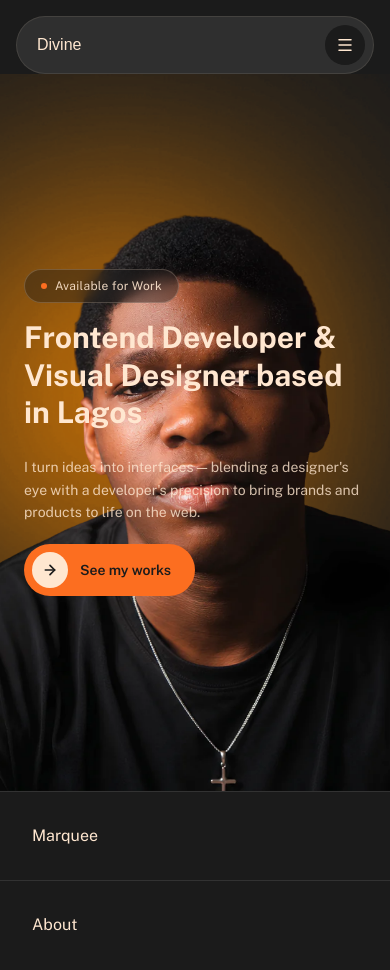
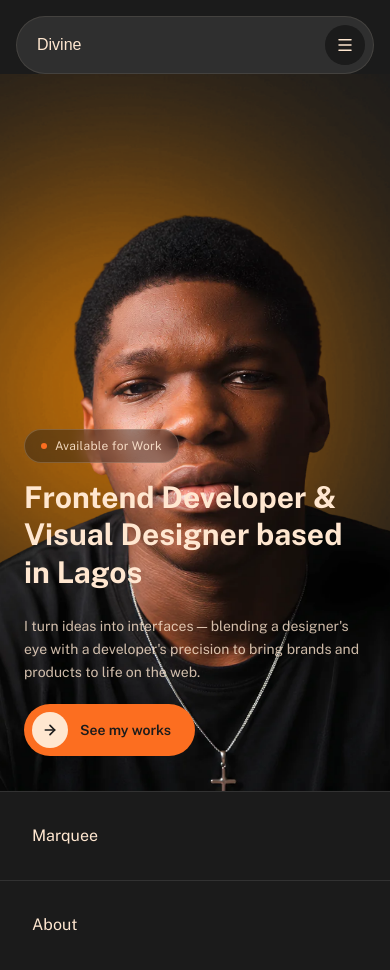
Before and after one commit to emeka-divine-exe/emeka-divine, a React (Vite) app: page / in a window 390 px wide. Shown: the top 970 px of the page. Built offline with nearby package versions, Linux system fonts and the light colour scheme.

Commit message:
Refactor Hero component layout and styles
Updated the Hero component layout and styles for better positioning and responsiveness.

```diff
--- a/src/components/Hero.jsx
+++ b/src/components/Hero.jsx
@@ -22,11 +22,20 @@ export default function Hero() {
         backgroundPosition: 'center',
         backgroundRepeat: 'no-repeat',
         minHeight: 'clamp(480px, 85dvh, 820px)',
+        position: 'relative',
       }}
-      className="w-full flex items-center"
+      className="w-full"
     >
-      {/* Parent wrapper: full width, fits content, horizontally centered */}
-      <div className="w-full max-w-5xl mx-auto px-6 md:px-10 py-10">
+      {/* Content wrapper: sits 5% up from the bottom of the section */}
+      <div
+        style={{
+          position: 'absolute',
+          left: 0,
+          right: 0,
+          bottom: '5%',
+        }}
+        className="w-full max-w-5xl mx-auto px-6 md:px-10"
+      >
         <div className="flex flex-col md:flex-row md:justify-between md:items-end gap-6">
           {/* Div 1: badge + headline together */}
           <div className="flex flex-col gap-4">
```
